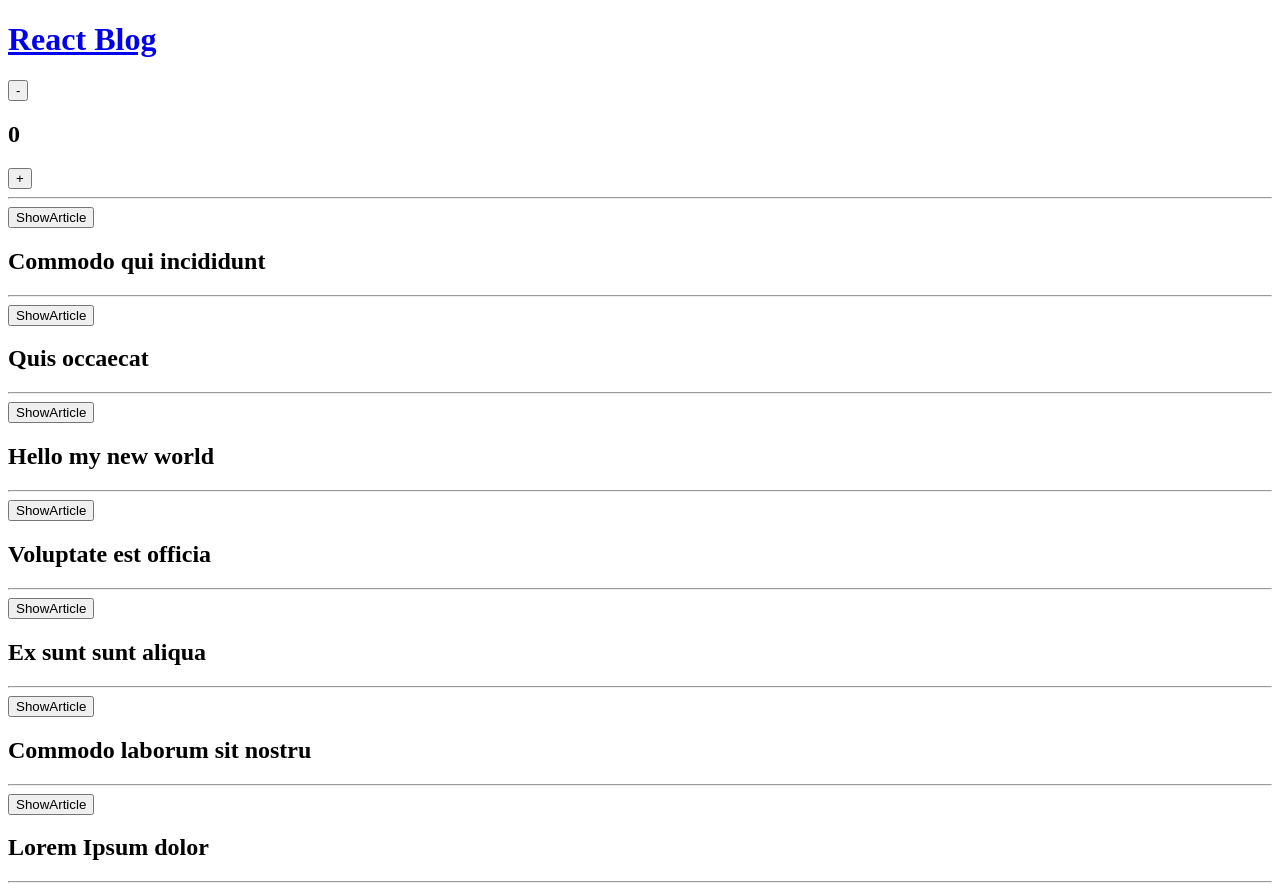
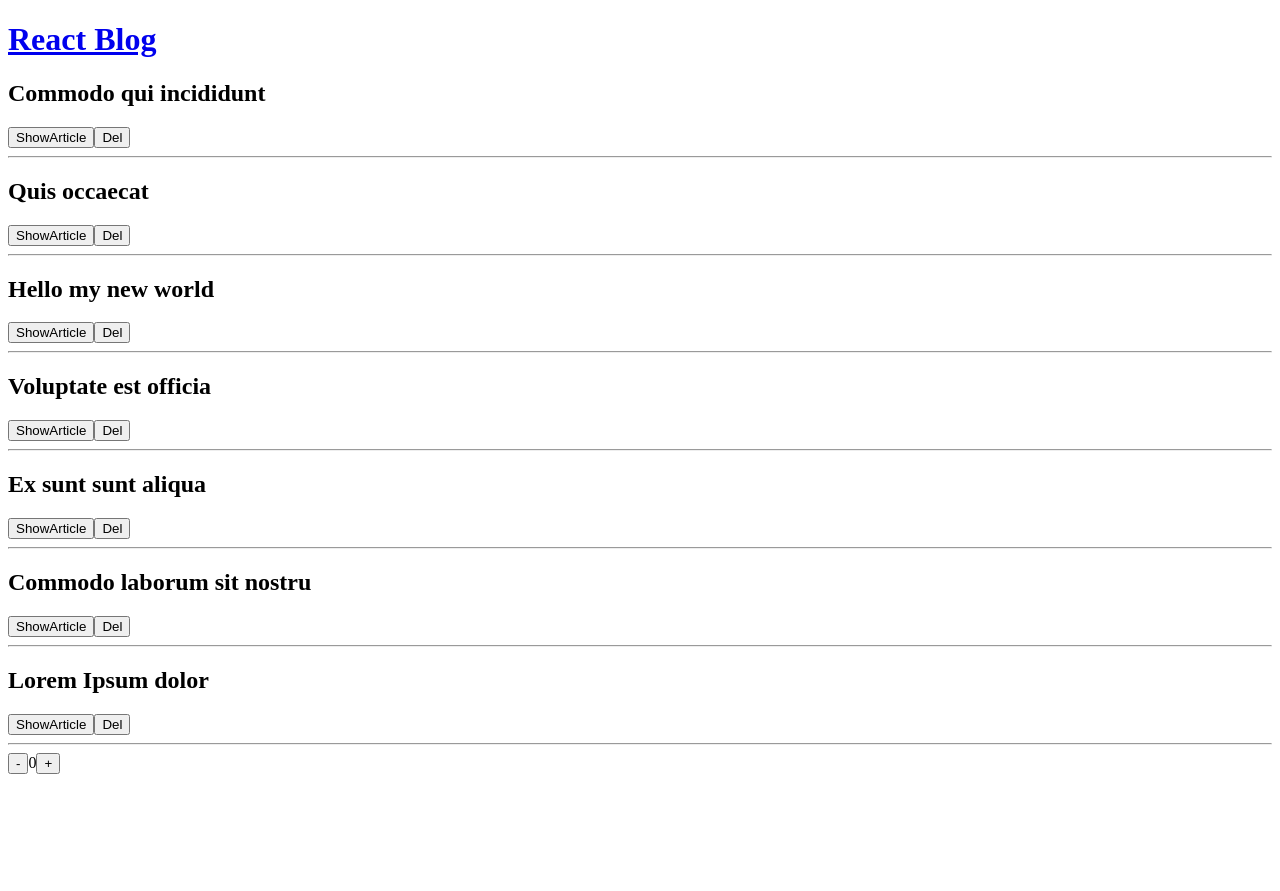
Before and after one commit to Kamesas/blog-react, a React (Create React App) app: page / in a window 1280 px wide. After the commit the page ends 800 px from the top, so only its background shows below. Built offline with nearby package versions, Linux system fonts and the light colour scheme.

Commit message:
got articles from store

```diff
--- a/src/components/App.jsx
+++ b/src/components/App.jsx
@@ -9,9 +9,8 @@
         <h1>
           <a href="/">React Blog</a>
         </h1>
+        <ArticleList />
         <Counter />
-        <hr />
-        <ArticleList />
       </div>
     );
   }
--- a/src/components/Article/Article.jsx
+++ b/src/components/Article/Article.jsx
@@ -27,10 +27,11 @@
 
     return (
       <div>
+        <h2>{title}</h2>
         <button onClick={ShowHideBtn}>
           {!this.props.showArticle ? "ShowArticle" : "HideArticle"}
         </button>
-        <h2>{title}</h2>
+        <button onClick={this.hundleDelete}>Del</button>
 
         <CSSTransitionGroup
           transitionName="article"
@@ -47,6 +48,9 @@
       </div>
     );
   }
+  hundleDelete = () => {
+    console.log("del");
+  };
 }
 
 export default Article;
--- a/src/components/ArticleList.jsx
+++ b/src/components/ArticleList.jsx
@@ -1,13 +1,14 @@
 import React, { Component } from "react";
 import Article from "./Article/Article";
-import articles from "../fixtures";
+//import articles from "../fixtures";
 import accardeon from "../decorators/accardeon";
+import { connect } from "react-redux";
 
 class ArticleList extends Component {
   render() {
     return (
       <div>
-        {articles.map(article => (
+        {this.props.articles.map(article => (
           <Article
             key={article.id}
             title={article.title}
@@ -22,4 +23,10 @@
   }
 }
 
-export default accardeon(ArticleList);
+function mapStateToProps(state) {
+  return {
+    articles: state.articleReducer
+  };
+}
+
+export default connect(mapStateToProps)(accardeon(ArticleList));
--- a/src/components/Counter.jsx
+++ b/src/components/Counter.jsx
@@ -8,7 +8,7 @@
     return (
       <div>
         <button onClick={this.hundleDecrement}>-</button>
-        <h2>{this.props.counter}</h2>
+        {this.props.counter}
         <button onClick={this.hundleIncrement}>+</button>
       </div>
     );
--- /dev/null
+++ b/src/reducer/articlesReducer.js
@@ -0,0 +1,13 @@
+import articles from "../fixtures";
+
+export default (state = articles, action) => {
+  switch (action.type) {
+    case "DEL_ARTICLE":
+      return {
+        ...state
+      };
+
+    default:
+      return state;
+  }
+};
--- a/src/reducer/index.js
+++ b/src/reducer/index.js
@@ -1,6 +1,8 @@
 import { combineReducers } from "redux";
 import counterReducer from "./counter";
+import articleReducer from "./articlesReducer";
 
 export default combineReducers({
-  count: counterReducer
+  count: counterReducer,
+  articleReducer
 });
```
